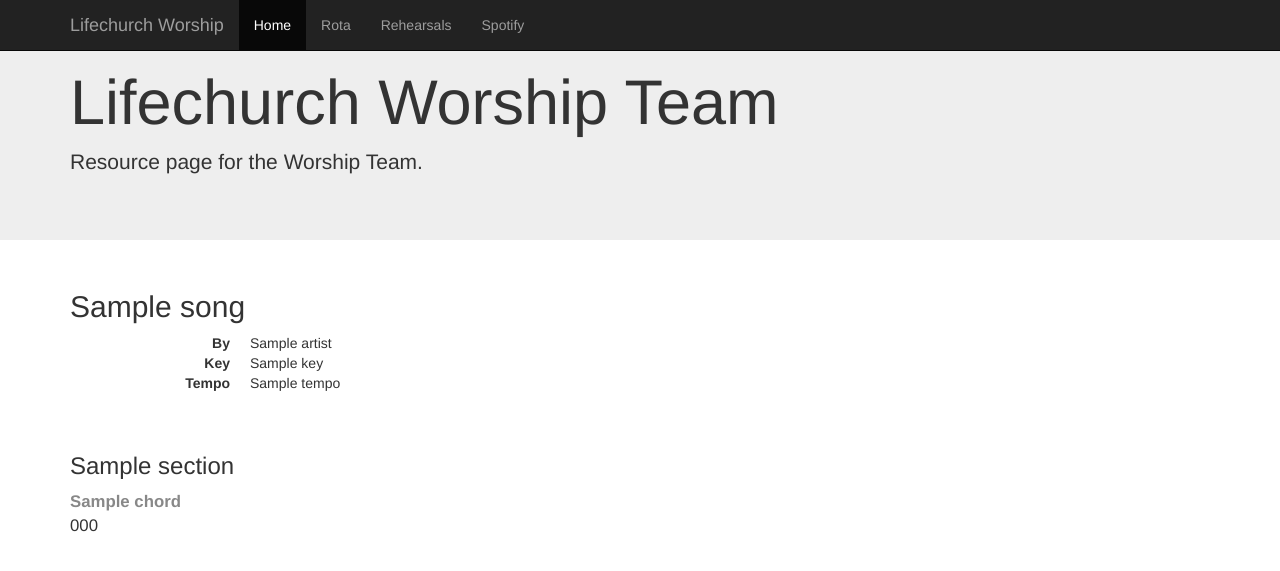
After one commit to slimjim777/songlist, a Flask app: template music/templates/chart.html in a window 1280 px wide. The commit adds this page. Shown: the top 571 px of the page. Run offline with Flask 2, Linux system fonts and the light colour scheme; the template is opened without the code that fills it: most values are stand-ins (such as "Sample title", 1, 10 or a date in 2020); some libraries are stand-ins or nearby versions.

Commit message:
Added chart view to show the song chart for Onsong files

```diff
--- a/music/static/css/music.css
+++ b/music/static/css/music.css
@@ -1,3 +1,22 @@
-.table .row-action {
-    width: 10%;
+.chord {
+    font-weight: bold;
+    color: #888;
+    font-size: 1.2em;
 }
+
+.lyric {
+    font-size: 1.2em;
+}
+
+.cnl {
+    display: table-cell;
+    float: left;
+}
+
+.cnl_line {
+    display: table-row;
+}
+
+.song-desc {
+    padding-left: 0;
+}
--- a/music/templates/base.html
+++ b/music/templates/base.html
@@ -8,7 +8,7 @@
     <meta name="viewport" content="width=device-width, initial-scale=1" />
 
     <link rel="stylesheet" href="//netdna.bootstrapcdn.com/bootstrap/3.1.1/css/bootstrap.min.css" />
-    <link rel="stylesheet" href="static/css/music.css" />
+    <link rel="stylesheet" href="/static/css/music.css" />
 </head>
 <body>
     <div class="navbar navbar-inverse navbar-fixed-top" role="navigation">
@@ -47,6 +47,6 @@
 <!-- Bootstrap and jQuery -->
 <script src="//code.jquery.com/jquery-1.11.0.min.js"></script>
 <script src="//netdna.bootstrapcdn.com/bootstrap/3.1.1/js/bootstrap.min.js"></script>
-<script src="static/js/music.js"></script>
+<script src="/static/js/music.js"></script>
 </body>
 </html>
--- /dev/null
+++ b/music/templates/chart.html
@@ -0,0 +1,29 @@
+{% extends "base.html" %}
+{% block body %}
+
+<h2 class="sub-header">{{ song.Title }}</h2>
+
+<dl class="dl-horizontal song-desc">
+  <dt>By</dt><dd>{{ song.Artist }}</dd>
+  <dt>Key</dt><dd>{{ song.Key }}</dd>
+  <dt>Tempo</dt><dd>{{ song.Tempo }}</dd>
+</dl>
+<br />
+
+{% for s in sections %}
+    <h3>{{ s }}</h3>
+
+    {% for line in song[s] %}
+        <div class="cnl_line">
+            {% for ly in line.lyrics %}
+            <div class="cnl">
+                <div class="chord">{{ line.chords[loop.index] }}&nbsp;</div>
+                <div class="lyric">{{ ly.decode('utf8') }}&nbsp;</div>
+            </div>
+            {% endfor %}
+        </div>
+    {% endfor %}
+<br />
+{% endfor %}
+
+{% endblock %}
--- a/music/templates/index.html
+++ b/music/templates/index.html
@@ -17,6 +17,9 @@
             <p>
                 <a href="{{ f.url }}?dl=1" title="Download">{{ f.name }} ({{ f.size }})</a>
                 <button class="btn btn-default" title="View">
+                    {% if f.extension == 'onsong' %}
+                    <a href="/chart/{{ f.path.replace('/','__') }}"><span class="glyphicon glyphicon-music"></span></a>
+                    {% else %}
                     <a href="{{ f.url }}">
                         {% if 'audio' in f.mime_type or 'video' in f.mime_type %}
                         <span class="glyphicon glyphicon-play">
@@ -25,6 +28,7 @@
                         {% endif %}
                         </span>
                     </a>
+                    {% endif %}
                 </button>
             </p>
             {% endfor %}
--- a/music/views.py
+++ b/music/views.py
@@ -1,6 +1,7 @@
 from music import app
 from flask import render_template
 from music.model.drive import Drive
+from music.model.onsong import Onsong
 
 
 @app.route('/')
@@ -8,4 +9,26 @@ def index():
     store = Drive()
     files = store.files()
 
+    app.logger.debug(files)
+
     return render_template('index.html', songs=enumerate(sorted(files.keys())), files=files)
+
+@app.route('/chart/<file_path>')
+def chart(file_path):
+    song_path = file_path.replace('__','/')
+
+    # Get the Onsong file contents from the file store
+    store = Drive()
+    contents = store.file_contents(song_path)
+
+    # Parse the Onsong file
+    songon = Onsong(contents)
+    song_chart = songon.parse()
+
+    # Use the song flow to define the order to display the song sections
+    sections = []
+    for f in song_chart['Flow']:
+        if f not in sections:
+            sections.append(f)
+
+    return render_template('chart.html', song=song_chart, sections=sections)
```
Also changed, not shown: music/model/drive.py (+28 -9 lines), music/model/onsong.py (added, +85 -0 lines).
